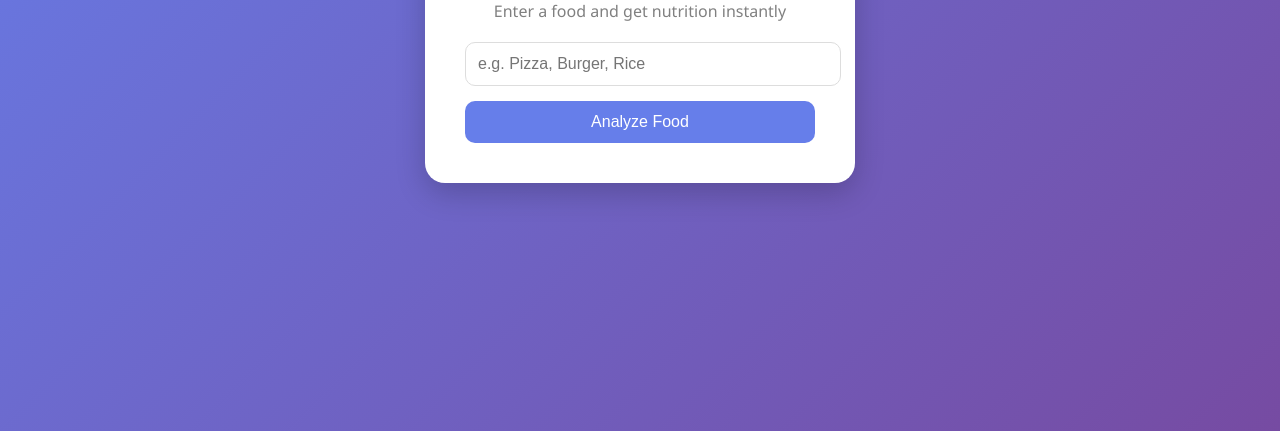
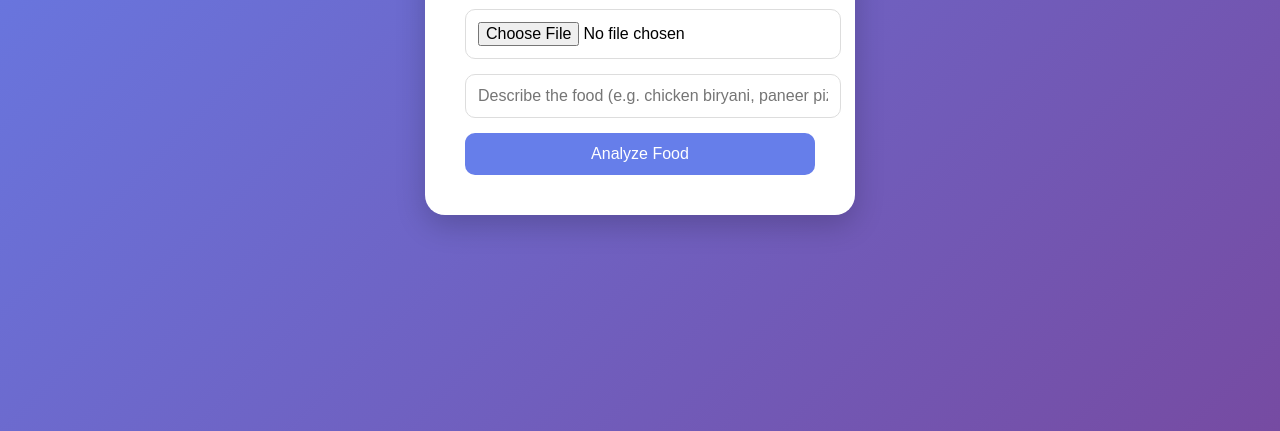
Before and after one commit to SujalPaul/ai-calorie-tracker, a website: page index.html in a window 1280 px wide. Shown: the part 369-800 px from the top of the page. Drawn offline with Linux system fonts and the light colour scheme.

Commit message:
Update index.html

```diff
--- a/index.html
+++ b/index.html
@@ -10,9 +10,13 @@
     <div class="card">
 
       <h1>🍽️ AI Calorie Tracker</h1>
-      <p class="subtitle">Enter a food and get nutrition instantly</p>
+      <p class="subtitle">Upload image + describe food</p>
 
-      <input type="text" id="foodName" placeholder="e.g. Pizza, Burger, Rice">
+      <input type="file" id="foodImage" accept="image/*">
+
+      <img id="preview" class="hidden">
+
+      <input type="text" id="foodName" placeholder="Describe the food (e.g. chicken biryani, paneer pizza)">
 
       <button onclick="analyzeFood()">Analyze Food</button>
 
```
